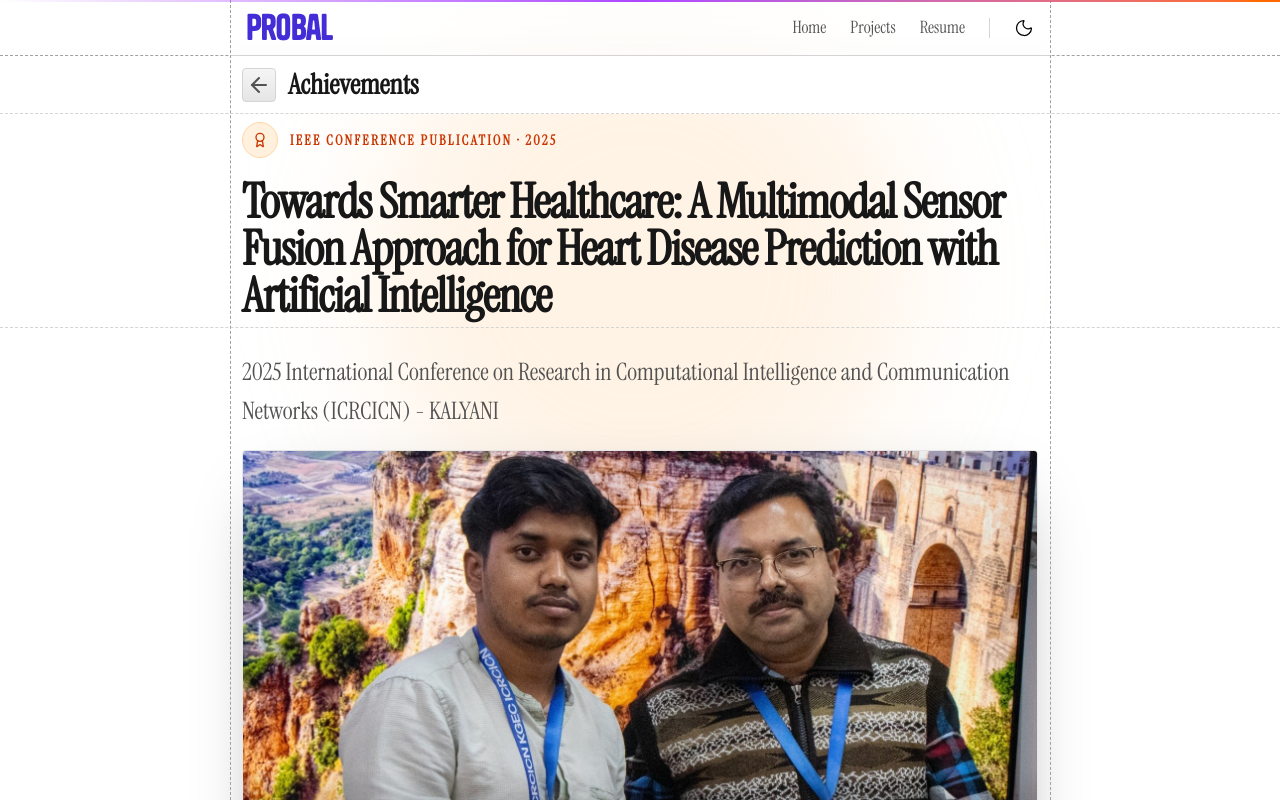
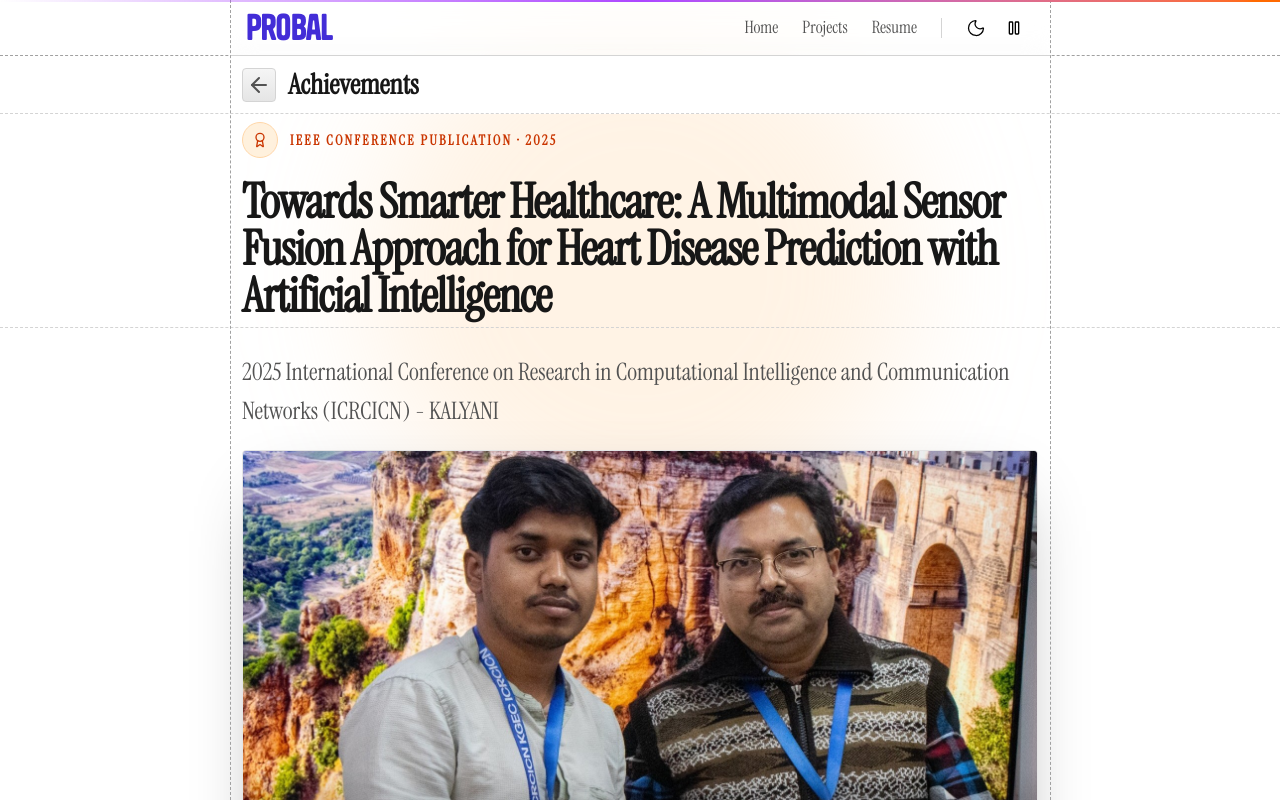
Before and after one commit to prodot-com/probalghoshdev, a Next.js app: page /achievements in a window 1280 px wide. Shown: the top 800 px of the page. Built offline with nearby package versions, Linux system fonts and the light colour scheme; a web font is replaced by a local one.

Commit message:
feat: add AudioProvider component for background music control; integrate audio playback in Navbar

```diff
--- /dev/null
+++ b/src/components/AudioProvider.tsx
@@ -0,0 +1,83 @@
+"use client";
+
+import {
+  createContext,
+  useContext,
+  useEffect,
+  useRef,
+  useState,
+} from "react";
+
+type AudioContextType = {
+  isPlaying: boolean;
+  toggle: () => void;
+};
+
+const AudioContext = createContext<AudioContextType | null>(null);
+
+export function AudioProvider({
+  children,
+}: {
+  children: React.ReactNode;
+}) {
+  const audioRef = useRef<HTMLAudioElement | null>(null);
+
+  const [isPlaying, setIsPlaying] = useState(false);
+
+  useEffect(() => {
+    const audio = new Audio("/BGM.mp3");
+
+    audio.loop = true;
+    audio.volume = 0.25;
+
+    audioRef.current = audio;
+
+    const start = async () => {
+      try {
+        await audio.play();
+        setIsPlaying(true);
+      } catch {}
+      cleanup();
+    };
+
+    const cleanup = () => {
+      window.removeEventListener("pointerdown", start);
+      window.removeEventListener("keydown", start);
+      window.removeEventListener("scroll", start);
+    };
+
+    window.addEventListener("pointerdown", start, { once: true });
+    window.addEventListener("keydown", start, { once: true });
+    window.addEventListener("scroll", start, { once: true });
+
+    return cleanup;
+  }, []);
+
+  const toggle = async () => {
+    if (!audioRef.current) return;
+
+    if (audioRef.current.paused) {
+      await audioRef.current.play();
+      setIsPlaying(true);
+    } else {
+      audioRef.current.pause();
+      setIsPlaying(false);
+    }
+  };
+
+  return (
+    <AudioContext.Provider value={{ isPlaying, toggle }}>
+      {children}
+    </AudioContext.Provider>
+  );
+}
+
+export function useAudio() {
+  const ctx = useContext(AudioContext);
+
+  if (!ctx) {
+    throw new Error("useAudio must be used inside AudioProvider");
+  }
+
+  return ctx;
+}
--- a/src/components/Navbar.tsx
+++ b/src/components/Navbar.tsx
@@ -3,13 +3,15 @@
 import { useRouter } from "next/navigation";
 import { useEffect, useState } from "react";
 import Link from "next/link";
-import { ResumeLink } from "@/lib/Links";
+import { Play, Pause } from "lucide-react";
+import { useAudio } from "@/components/AudioProvider";
 import { AnimatedThemeToggler } from "./ui/animated-theme-toggler";
 
 const Navbar = () => {
   const router = useRouter();
   const [scrolled, setScrolled] = useState(false);
   const [mounted, setMounted] = useState(false);
+  const { isPlaying, toggle } = useAudio();
 
   useEffect(() => {
     const handleScroll = () => {
@@ -82,12 +84,23 @@ const Navbar = () => {
 
               <div className="h-5 w-px bg-neutral-300 dark:bg-neutral-700" />
 
-              <div className="flex justify-center">
+              <div className="flex justify-center gap-2">
                 <AnimatedThemeToggler
                   variant="circle"
                   duration={600}
                   className="cursor-pointer text-black dark:text-white"
                 />
+                <button
+                  onClick={toggle}
+                  className="flex cursor-pointer h-10 w-10 items-center justify-center rounded-full
+                hover:bg-neutral-100 dark:hover:bg-neutral-800 transition"
+                >
+                  {isPlaying ? (
+                    <Pause className="h-4 w-4" />
+                  ) : (
+                    <Play className="h-4 w-4 ml-0.5" />
+                  )}
+                </button>
               </div>
             </div>
           </div>
--- /dev/null
+++ b/src/lib/audio.ts
@@ -0,0 +1,4 @@
+export const bgm = new Audio("/BGM.mp3");
+
+bgm.loop = true;
+bgm.volume = 0.25;
```
Also changed, not shown: src/app/layout.tsx (+6 -1 lines).
